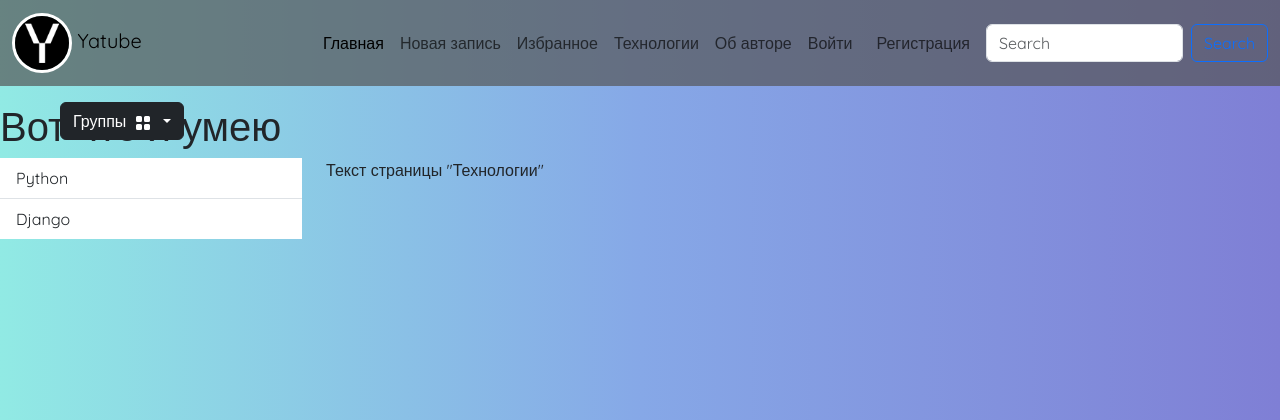
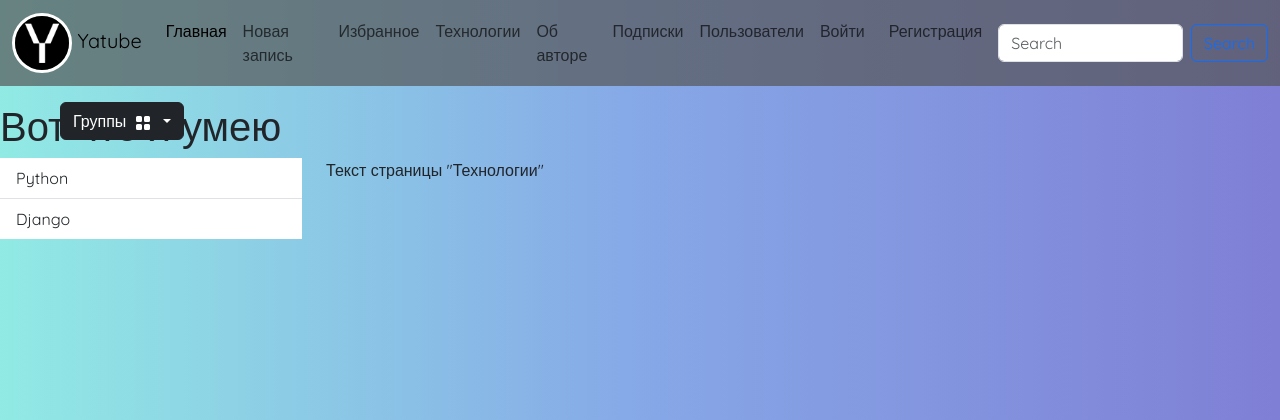
Before and after one commit to bissaliev/hw05_final, a Django app: page /about/tech/ in a window 1280 px wide. Shown: the top 420 px of the page. Run offline with Django 3.2, Linux system fonts and the light colour scheme; data comes from the database, SQL or seed files in the repository; parts of the project's set-up code (start-up, migrations or seed data) failed here and were passed over.

Commit message:
Добавление ссылок Подписки, Пользователи в хедер header.html

```diff
--- a/yatube/templates/includes/header.html
+++ b/yatube/templates/includes/header.html
@@ -22,6 +22,8 @@
                     </li>
                     <li class="nav-item"><a class="nav-link" href="{% url 'about:tech' %}">Технологии</a></li>
                     <li class="nav-item"><a class="nav-link" href="{% url 'about:author' %}">Об авторе</a></li>
+                    <li class="nav-item"><a class="nav-link" href="{% url 'users:subscription_list' %}">Подписки</a></li>
+                    <li class="nav-item"><a class="nav-link" href="{% url 'users:user_list' %}">Пользователи</a></li>
 
                     {% if request.user.is_authenticated %}
                       <li class="nav-item dropdown me-3">
```
